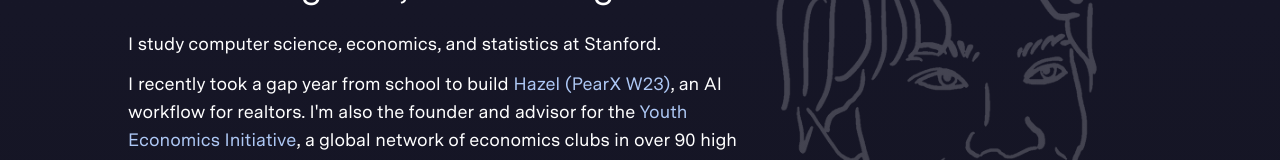
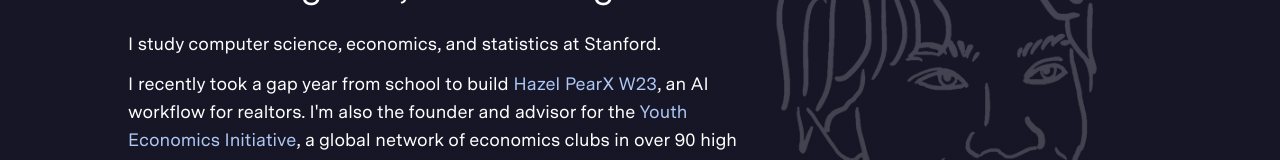
Before and after one commit to henryweng03/personal-site, a React (Create React App) app: page / in a window 1280 px wide. Shown: the part 256-416 px from the top of the page. Built offline with nearby package versions, Linux system fonts and the light colour scheme.

Commit message:
Add hover link component, apply to hero

```diff
--- /dev/null
+++ b/src/components/HoverLink.js
@@ -0,0 +1,25 @@
+import React from "react";
+import HoverWrapper from "./HoverWrapper";
+
+const HoverLink = ({ linkText, linkAddress, linkHoverText }) => {
+  const HoverInfo = () => {
+    return (
+      <div
+        className="bg-black px-2 py-0.5 whitespace-nowrap rounded-md
+      shadow-[inset_0px_0.5px_3px_0px_rgba(148,163,184,0.4)]"
+      >
+        <p className="text-white text-base">{linkHoverText}</p>
+      </div>
+    );
+  };
+
+  return (
+    <HoverWrapper hoverComponent={HoverInfo}>
+      <a className="link " href={linkAddress} target="_blank" rel="noreferrer">
+        {linkText}
+      </a>
+    </HoverWrapper>
+  );
+};
+
+export default HoverLink;
--- a/src/components/HoverWrapper.js
+++ b/src/components/HoverWrapper.js
@@ -37,7 +37,7 @@
           style={{
             left: cursorPosition.x,
             top: hoverRef.current
-              ? cursorPosition.y - hoverRef.current.offsetHeight - 20
+              ? cursorPosition.y - hoverRef.current.offsetHeight - 2
               : cursorPosition.y,
           }}
         >
--- a/src/sections/hero.js
+++ b/src/sections/hero.js
@@ -3,6 +3,7 @@
 import { FiMail } from "react-icons/fi";
 import { FaGithub, FaLinkedin } from "react-icons/fa";
 import HoverWrapper from "../components/HoverWrapper";
+import HoverLink from "../components/HoverLink";
 
 const Hero = () => {
   return (
@@ -31,22 +32,18 @@
               <p>
                 {" "}
                 I recently took a gap year from school to build{" "}
-                <a
-                  className="link"
-                  href="https://meethazel.ai/"
-                  target="_blank"
-                  rel="noreferrer"
-                >
-                  Hazel
-                </a>{" "}
-                <a
-                  className="link"
-                  href="https://pear.vc/pearx/"
-                  target="_blank"
-                  rel="noreferrer"
-                >
-                  (PearX W23)
-                </a>
+                <HoverLink
+                  linkText={"Hazel"}
+                  linkAddress={
+                    "https://youtu.be/xYcmxqW_N6I?si=VLuv71ySgCbkVESv"
+                  }
+                  linkHoverText={"Demo Day Video"}
+                />{" "}
+                <HoverLink
+                  linkText={"PearX W23"}
+                  linkAddress={"https://pear.vc/pearx/"}
+                  linkHoverText={"www.pear.vc/pearx"}
+                />
                 , an AI workflow for realtors. I'm also the founder and advisor
                 for the{" "}
                 <a
```
